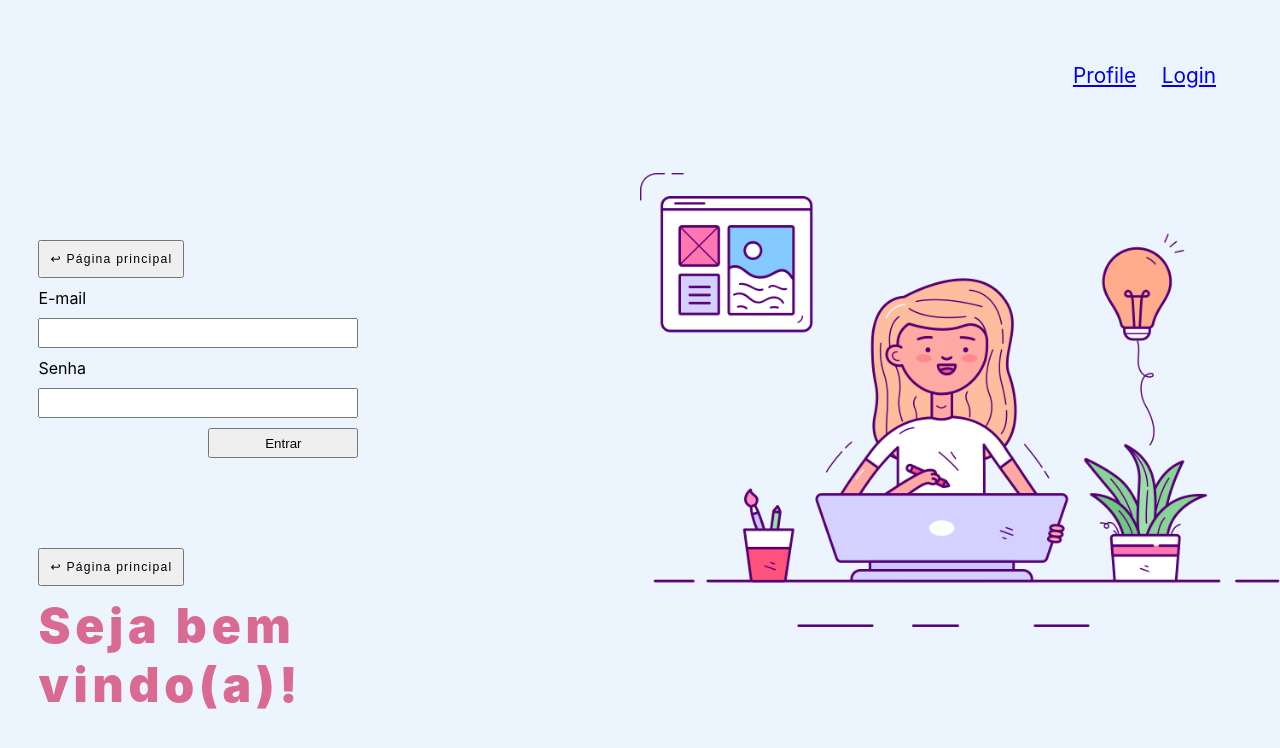
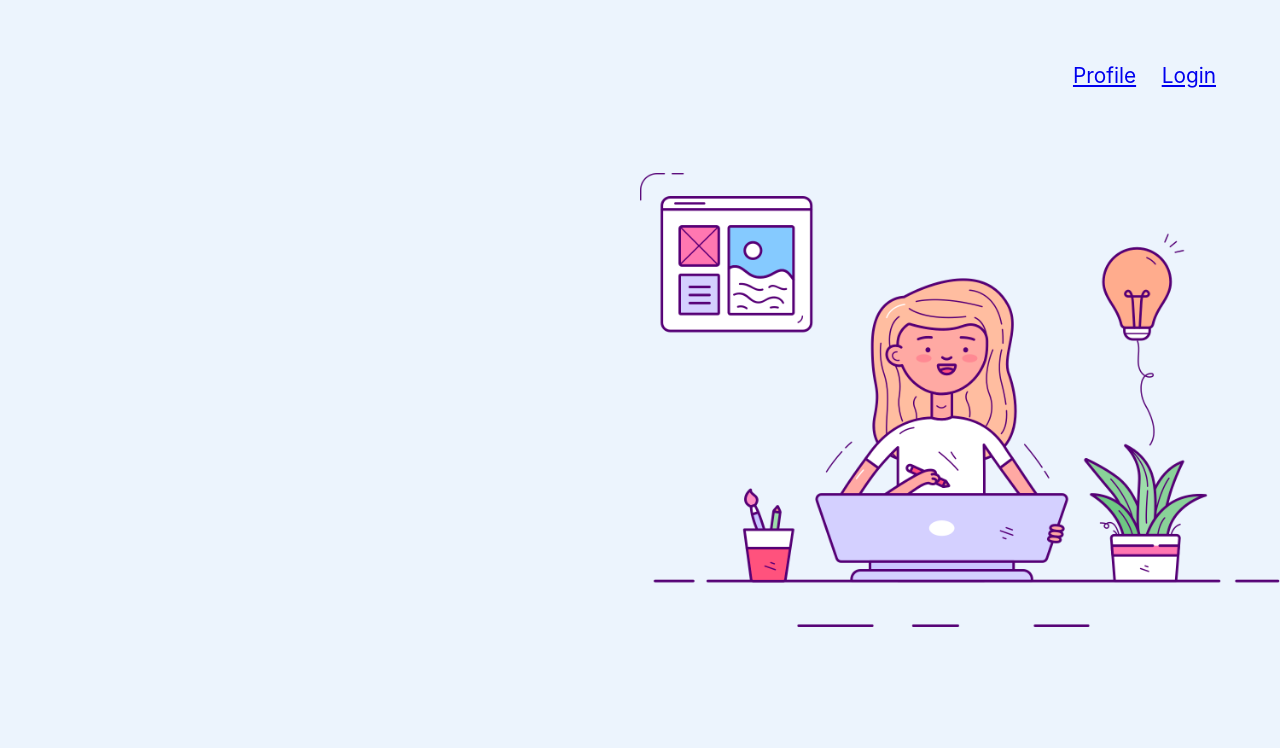
Before and after one commit to estefaneluz/react-router-dom, a React (Create React App) app in the folder classe-01/: page / in a window 1280 px wide. Shown: the top 748 px of the page. Built offline with nearby package versions, Linux system fonts and the light colour scheme.

Commit message:
aplicando rotas

```diff
--- a/classe-01/package.json
+++ b/classe-01/package.json
@@ -8,6 +8,7 @@
     "@testing-library/user-event": "^12.1.10",
     "react": "^17.0.2",
     "react-dom": "^17.0.2",
+    "react-router-dom": "^5.2.0",
     "react-scripts": "4.0.3",
     "web-vitals": "^1.0.1"
   },
--- a/classe-01/src/App.js
+++ b/classe-01/src/App.js
@@ -1,6 +1,7 @@
 import './App.css'
 import Login from './components/Login'
 import Profile from './components/Profile'
+import { BrowserRouter as Router, Route } from 'react-router-dom'
 
 function App() {
   return (
@@ -8,16 +9,18 @@ function App() {
       <nav>
         <ul>
           <li>
-            <a href="#">Profile</a>
+            <a href="/profile">Profile</a>
           </li>
           <li>
-            <a href="#">Login</a>
+            <a href="/login">Login</a>
           </li>
         </ul>
       </nav>
       <main>
-        <Login />
-        <Profile />
+        <Router>
+          <Route path="/login" component={Login} />
+          <Route path="/profile" component={Profile} />
+        </Router>
       </main>
     </div>
   )
```
Also changed, not shown: 1 other file (tests, documents, lock files or other folders).
